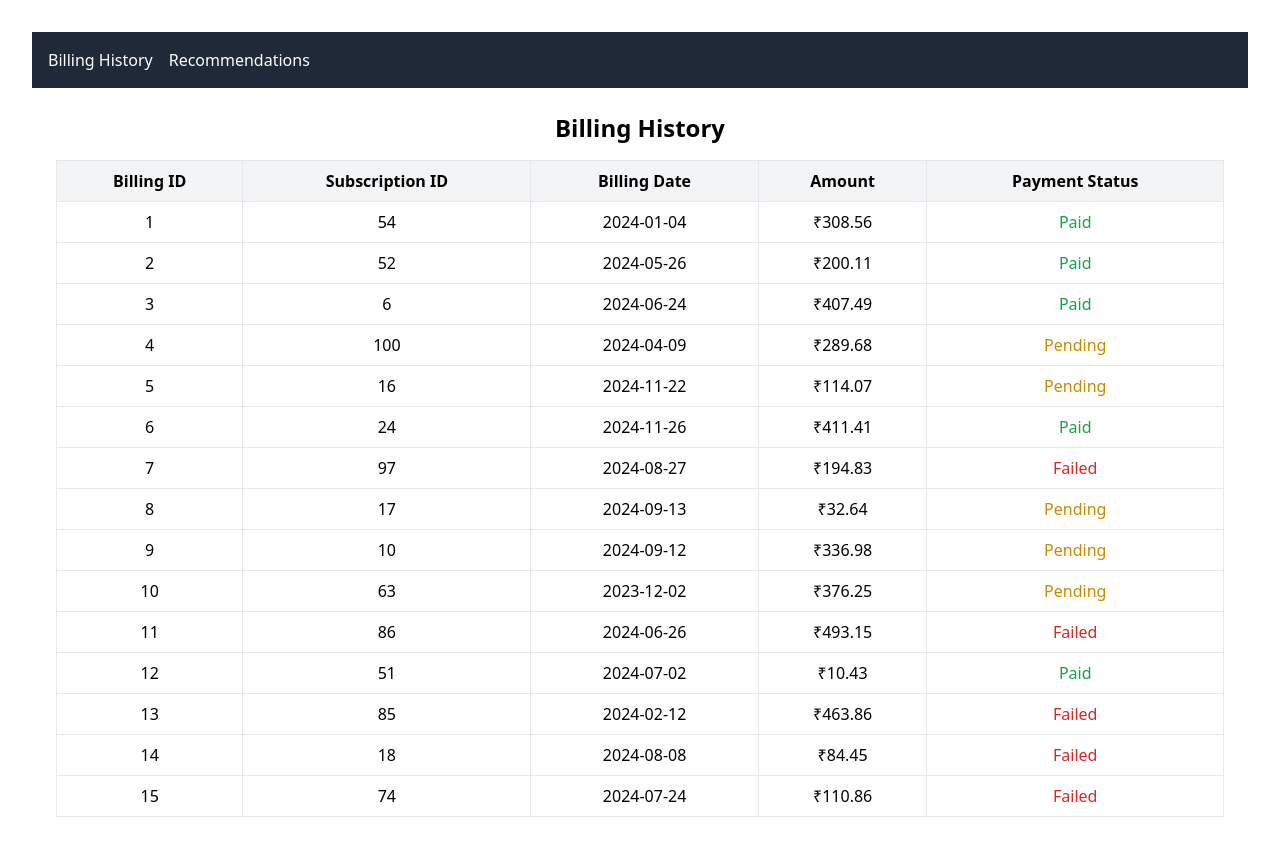
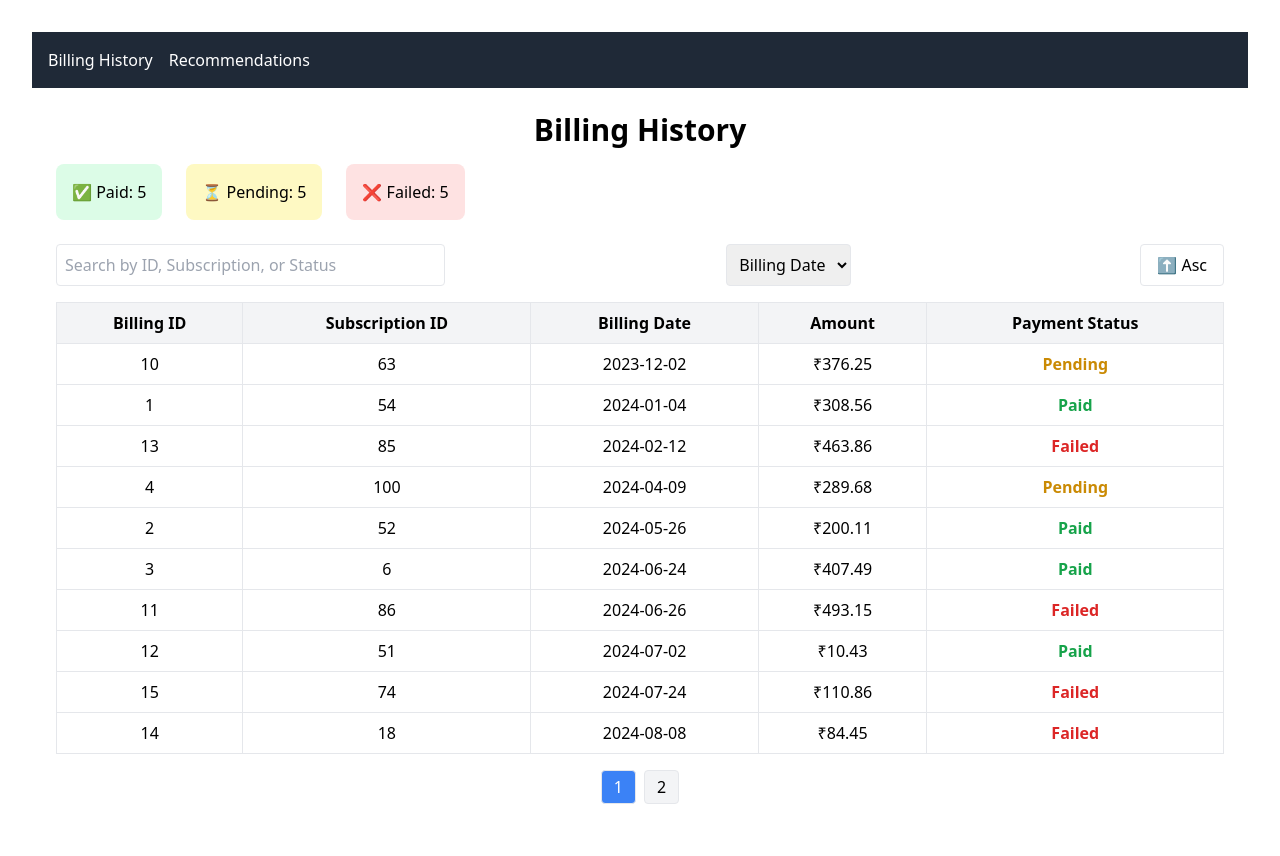
Before and after one commit to pavan123kalyan/lumen, a React (Vite) app in the folder frontend/: page /billing-history in a window 1280 px wide. Shown: the top 856 px of the page. Built offline with nearby package versions, Linux system fonts and the light colour scheme; no server answers.

Commit message:
BillingHistory

```diff
--- a/frontend/package.json
+++ b/frontend/package.json
@@ -15,7 +15,8 @@
     "react": "^19.1.1",
     "react-dom": "^19.1.1",
     "react-router-dom": "^7.8.2",
-    "react-toastify": "^11.0.5"
+    "react-toastify": "^11.0.5",
+    "xlsx": "^0.18.5"
   },
   "devDependencies": {
     "@eslint/js": "^9.33.0",
--- a/frontend/src/components/BillingHistory.jsx
+++ b/frontend/src/components/BillingHistory.jsx
@@ -1,15 +1,7 @@
-import { useEffect, useState } from "react";
+import { useState } from "react";
 
 function BillingHistory() {
-  const [history, setHistory] = useState([]);
-
-  useEffect(() => {
-    // Replace with backend API when ready
-    fetch("http://localhost:5000/api/billing-history?userId=123")
-      .then((res) => res.json())
-      .then((data) => setHistory(data))
-      .catch(() => {
-        setHistory([
+  const [billingData] = useState([
     { billing_id: 1, subscription_id: 54, amount: 308.56, billing_date: "2024-01-04", payment_status: "paid" },
     { billing_id: 2, subscription_id: 52, amount: 200.11, billing_date: "2024-05-26", payment_status: "paid" },
     { billing_id: 3, subscription_id: 6, amount: 407.49, billing_date: "2024-06-24", payment_status: "paid" },
@@ -25,13 +17,89 @@ function BillingHistory() {
     { billing_id: 13, subscription_id: 85, amount: 463.86, billing_date: "2024-02-12", payment_status: "failed" },
     { billing_id: 14, subscription_id: 18, amount: 84.45, billing_date: "2024-08-08", payment_status: "failed" },
     { billing_id: 15, subscription_id: 74, amount: 110.86, billing_date: "2024-07-24", payment_status: "failed" },
+    // 👉 Add rest of your records here
   ]);
+
+  const [search, setSearch] = useState("");
+  const [sortField, setSortField] = useState("billing_date");
+  const [sortOrder, setSortOrder] = useState("asc");
+  const [page, setPage] = useState(1);
+  const rowsPerPage = 10;
+
+  // 🔍 Filter data
+  const filteredData = billingData.filter(
+    (row) =>
+      row.billing_id.toString().includes(search) ||
+      row.subscription_id.toString().includes(search) ||
+      row.payment_status.toLowerCase().includes(search.toLowerCase())
+  );
+
+  // ↕️ Sort data
+  const sortedData = [...filteredData].sort((a, b) => {
+    if (sortField === "amount") {
+      return sortOrder === "asc" ? a.amount - b.amount : b.amount - a.amount;
+    } else if (sortField === "billing_date") {
+      return sortOrder === "asc"
+        ? new Date(a.billing_date) - new Date(b.billing_date)
+        : new Date(b.billing_date) - new Date(a.billing_date);
+    } else {
+      return sortOrder === "asc"
+        ? a[sortField].toString().localeCompare(b[sortField].toString())
+        : b[sortField].toString().localeCompare(a[sortField].toString());
+    }
   });
-  }, []);
+
+  // 📑 Pagination
+  const start = (page - 1) * rowsPerPage;
+  const paginatedData = sortedData.slice(start, start + rowsPerPage);
+
+  // 📊 Summary
+  const summary = {
+    paid: billingData.filter((d) => d.payment_status === "paid").length,
+    pending: billingData.filter((d) => d.payment_status === "pending").length,
+    failed: billingData.filter((d) => d.payment_status === "failed").length,
+  };
 
   return (
     <div className="p-6">
-      <h2 className="text-2xl font-bold mb-4">Billing History</h2>
+      <h2 className="text-3xl font-bold mb-4">Billing History</h2>
+
+      {/* ✅ Summary */}
+      <div className="flex gap-6 mb-6">
+        <div className="p-4 bg-green-100 rounded-lg">✅ Paid: {summary.paid}</div>
+        <div className="p-4 bg-yellow-100 rounded-lg">⏳ Pending: {summary.pending}</div>
+        <div className="p-4 bg-red-100 rounded-lg">❌ Failed: {summary.failed}</div>
+      </div>
+
+      {/* 🔍 Search & Sort */}
+      <div className="flex justify-between items-center mb-4">
+        <input
+          type="text"
+          placeholder="Search by ID, Subscription, or Status"
+          value={search}
+          onChange={(e) => setSearch(e.target.value)}
+          className="border p-2 rounded w-1/3"
+        />
+
+        <select
+          value={sortField}
+          onChange={(e) => setSortField(e.target.value)}
+          className="border p-2 rounded"
+        >
+          <option value="billing_date">Billing Date</option>
+          <option value="amount">Amount</option>
+          <option value="payment_status">Status</option>
+        </select>
+
+        <button
+          onClick={() => setSortOrder(sortOrder === "asc" ? "desc" : "asc")}
+          className="ml-2 border px-4 py-2 rounded"
+        >
+          {sortOrder === "asc" ? "⬆️ Asc" : "⬇️ Desc"}
+        </button>
+      </div>
+
+      {/* 📋 Table */}
       <table className="w-full border border-gray-300">
         <thead>
           <tr className="bg-gray-100">
@@ -43,16 +111,16 @@ function BillingHistory() {
           </tr>
         </thead>
         <tbody>
-          {history.map((h) => (
+          {paginatedData.map((h) => (
             <tr key={h.billing_id}>
               <td className="p-2 border">{h.billing_id}</td>
               <td className="p-2 border">{h.subscription_id}</td>
               <td className="p-2 border">{h.billing_date}</td>
               <td className="p-2 border">₹{h.amount.toFixed(2)}</td>
               <td
-                className={`p-2 border ${h.payment_status.toLowerCase() === "paid"
+                className={`p-2 border font-bold ${h.payment_status === "paid"
                     ? "text-green-600"
-                    : h.payment_status.toLowerCase() === "pending"
+                    : h.payment_status === "pending"
                       ? "text-yellow-600"
                       : "text-red-600"
                   }`}
@@ -63,6 +131,20 @@ function BillingHistory() {
           ))}
         </tbody>
       </table>
+
+      {/* 📑 Pagination */}
+      <div className="flex justify-center mt-4 gap-2">
+        {Array.from({ length: Math.ceil(sortedData.length / rowsPerPage) }, (_, i) => (
+          <button
+            key={i}
+            onClick={() => setPage(i + 1)}
+            className={`px-3 py-1 border rounded ${page === i + 1 ? "bg-blue-500 text-white" : "bg-gray-100"
+              }`}
+          >
+            {i + 1}
+          </button>
+        ))}
+      </div>
     </div>
   );
 }
```
Also changed, not shown: 1 other file (tests, documents, lock files or other folders). Lines whose indentation alone changed are shown as unchanged.
